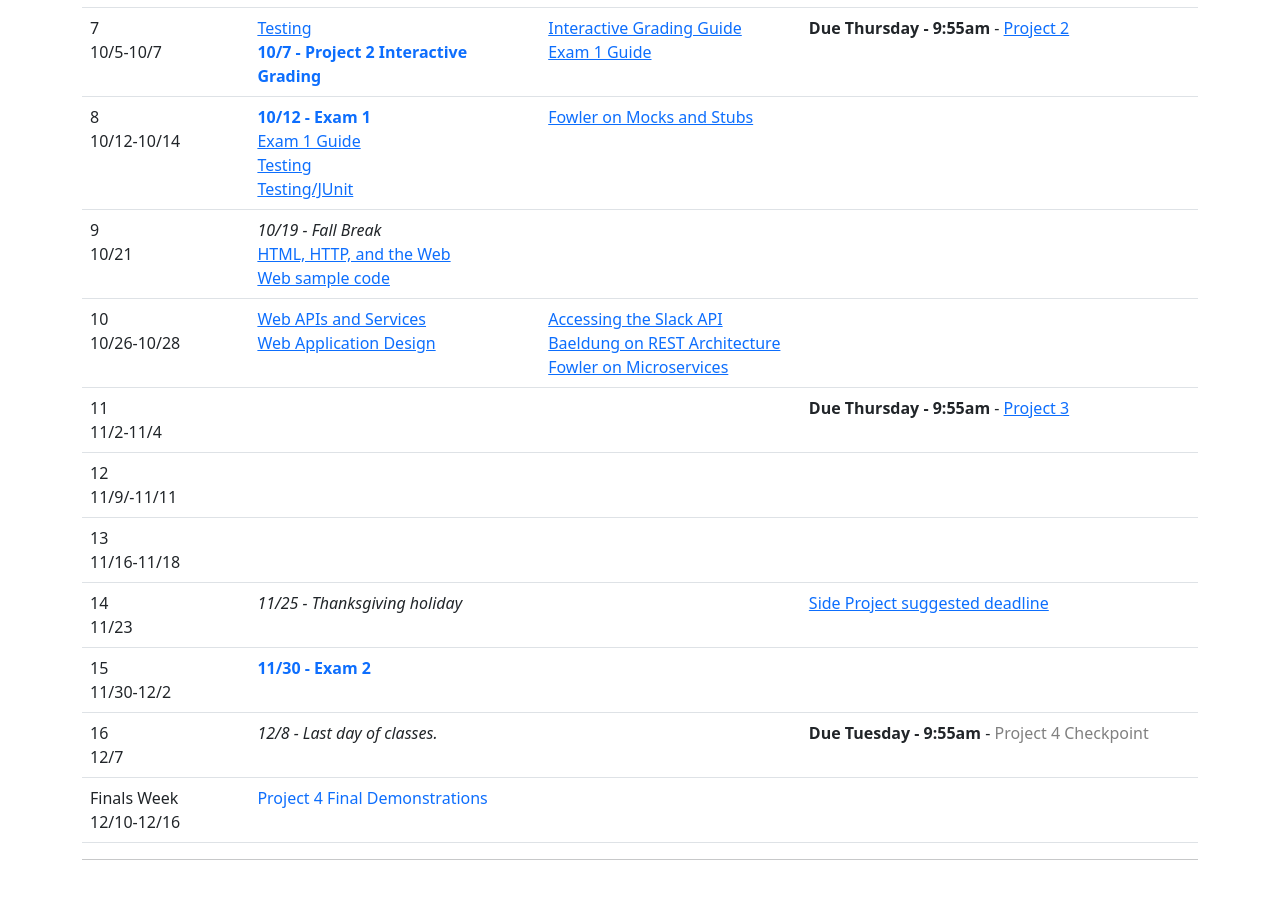
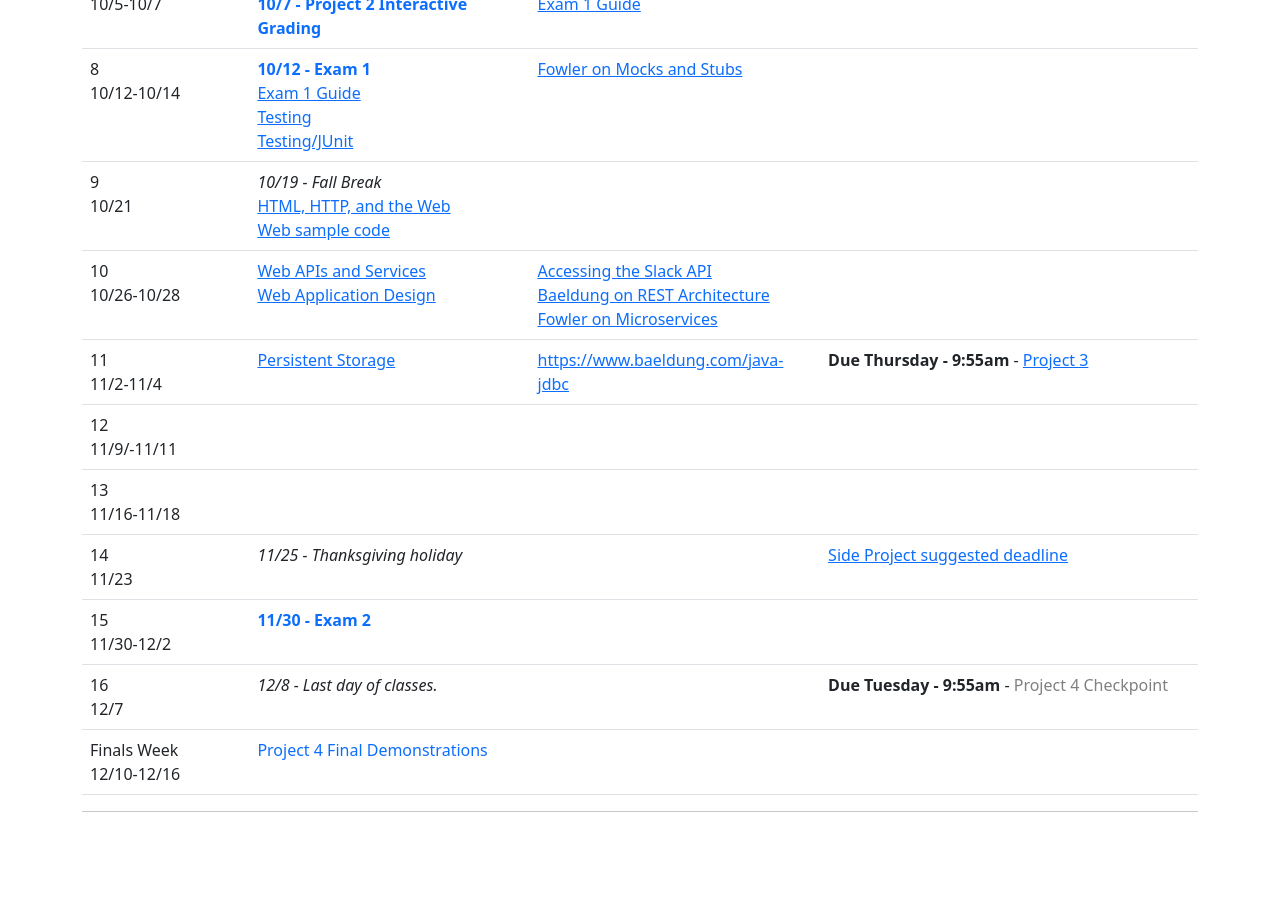
Before and after one commit to CS601-F21/cs601-f21, a Jekyll site: the page built from schedule.html, in a window 1280 px wide and 900 px high, scrolled down 1011 px. Built offline with Jekyll 4.4.1, drawn with Linux system fonts in a browser that asks for light colours; after the commit the page ends 1863 px from its top, so only the background shows below that.

Commit message:
add persistant storage notes

```diff
--- a/schedule.html
+++ b/schedule.html
@@ -179,8 +179,10 @@ title: Schedule
 		<tr>
 			<td>11<br/>11/2-11/4</td>
 			<td>
+				<a href="https://github.com/srollins/software-dev-materials/blob/master/notes/advanced/databases.md">Persistent Storage</a><br/>
 			</td>
 			<td>
+				<a href="Baeldung Intro to JDBC">https://www.baeldung.com/java-jdbc</a><br/>
 			</td>
 			<td>
 				<strong>Due Thursday - 9:55am</strong> - <a href="https://github.com/CS601-F21/Project3">Project 3</a><br/>
```
